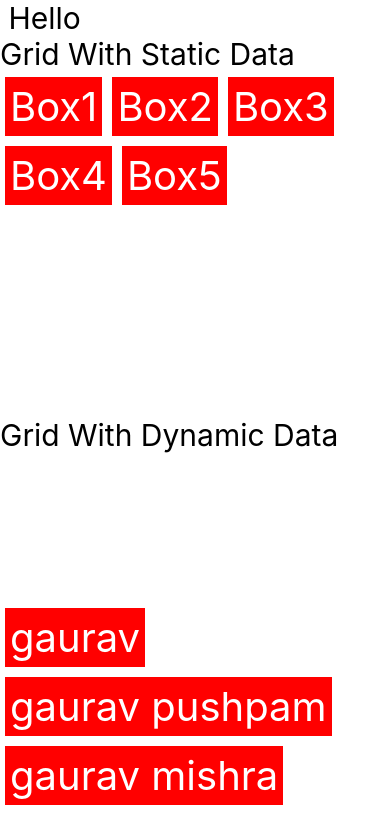
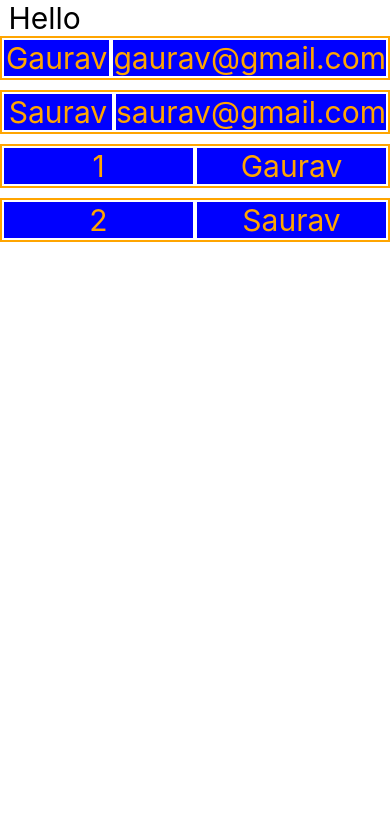
Before and after one commit to Gaurav85431/ReactNative, a React Native app: screen / in a window 390 px wide. Shown: the top 813 px of the page. Built offline with nearby package versions, Linux system fonts and the light colour scheme.

Commit message:
L17 flat list in RN

```diff
--- a/App.tsx
+++ b/App.tsx
@@ -6,6 +6,7 @@ import FormInput from './ComponentLec11/FormInput';
 import FlatListComponent from './ComponentLec11/FlatList';
 import ListWithMap from './ComponentLec11/ListWithMap';
 import GridList from './ComponentLec11/GridList';
+import FlatListLoop from './ComponentLec11/FlatListLoop';
 
 const App = () => {
   return (
@@ -22,7 +23,10 @@ const App = () => {
       {/* Lec 15 */}
       {/* <ListWithMap /> */}
 
-      <GridList />
+      {/* Lec 16 */}
+      {/* <GridList /> */}
+
+      <FlatListLoop />
     </View>
   );
 };
--- /dev/null
+++ b/ComponentLec11/FlatListLoop.tsx
@@ -0,0 +1,65 @@
+import { FlatList, StyleSheet, Text, View } from 'react-native';
+
+const FlatListLoop = () => {
+  const users = [
+    {
+      id: 1,
+      name: 'Gaurav',
+      email: 'gaurav@gmail.com',
+    },
+    {
+      id: 2,
+      name: 'Saurav',
+      email: 'saurav@gmail.com',
+    },
+  ];
+
+  return (
+    <View>
+      <FlatList
+        data={users}
+        renderItem={({ item }) => (
+          <View style={styles.box}>
+            <Text style={styles.item}>{item.name}</Text>
+            <Text style={styles.item}>{item.email}</Text>
+          </View>
+        )}
+      />
+
+      {/* New Way Props se pass */}
+      <FlatList
+        data={users}
+        renderItem={({ item }) => <UserData item={item} />}
+      />
+    </View>
+  );
+};
+
+const UserData = props => {
+  const item = props.item;
+  return (
+    <View style={styles.box}>
+      <Text style={styles.item}>{item.id}</Text>
+      <Text style={styles.item}>{item.name}</Text>
+    </View>
+  );
+};
+
+const styles = StyleSheet.create({
+  item: {
+    fontSize: 30,
+    color: 'orange',
+    flex: 1,
+    margin: 2,
+    textAlign: 'center',
+    backgroundColor: 'blue',
+  },
+  box: {
+    flexDirection: 'row',
+    borderWidth: 2,
+    borderColor: 'orange',
+    marginBottom: 10,
+  },
+});
+
+export default FlatListLoop;
```
